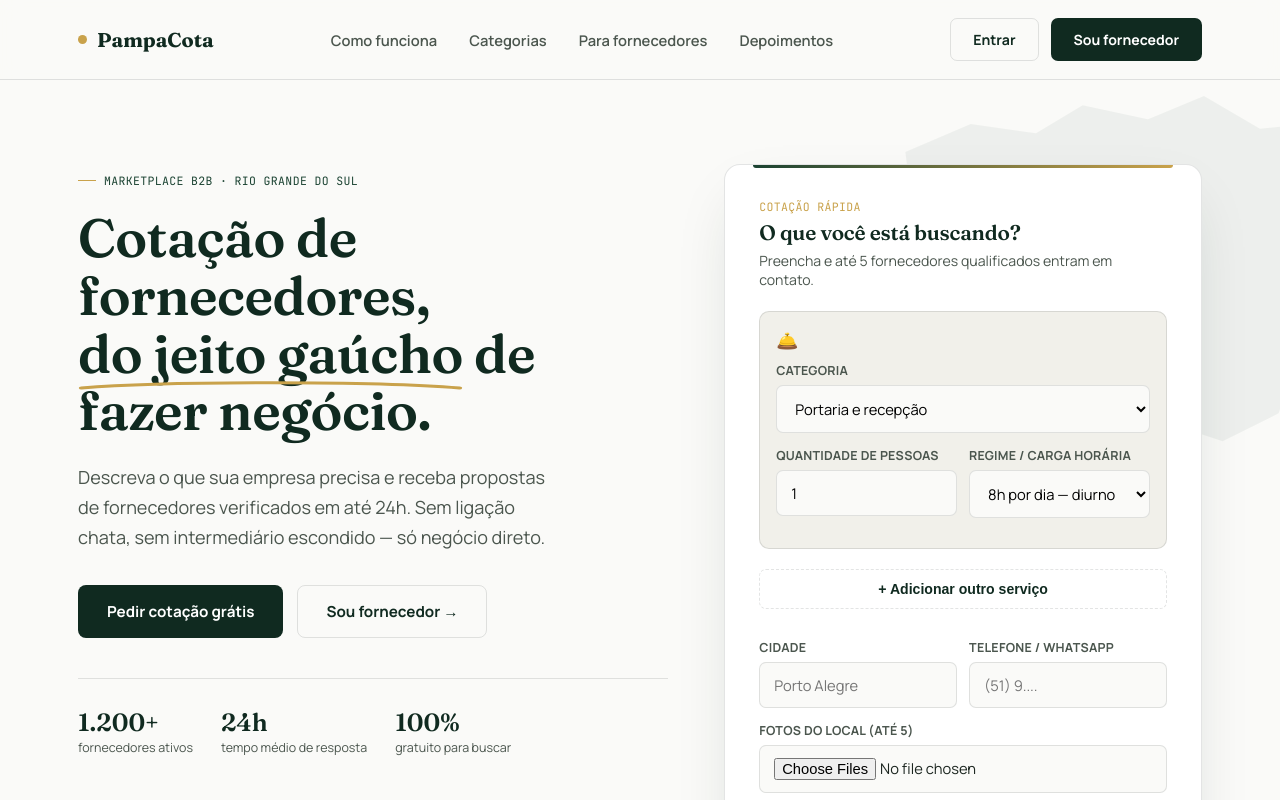
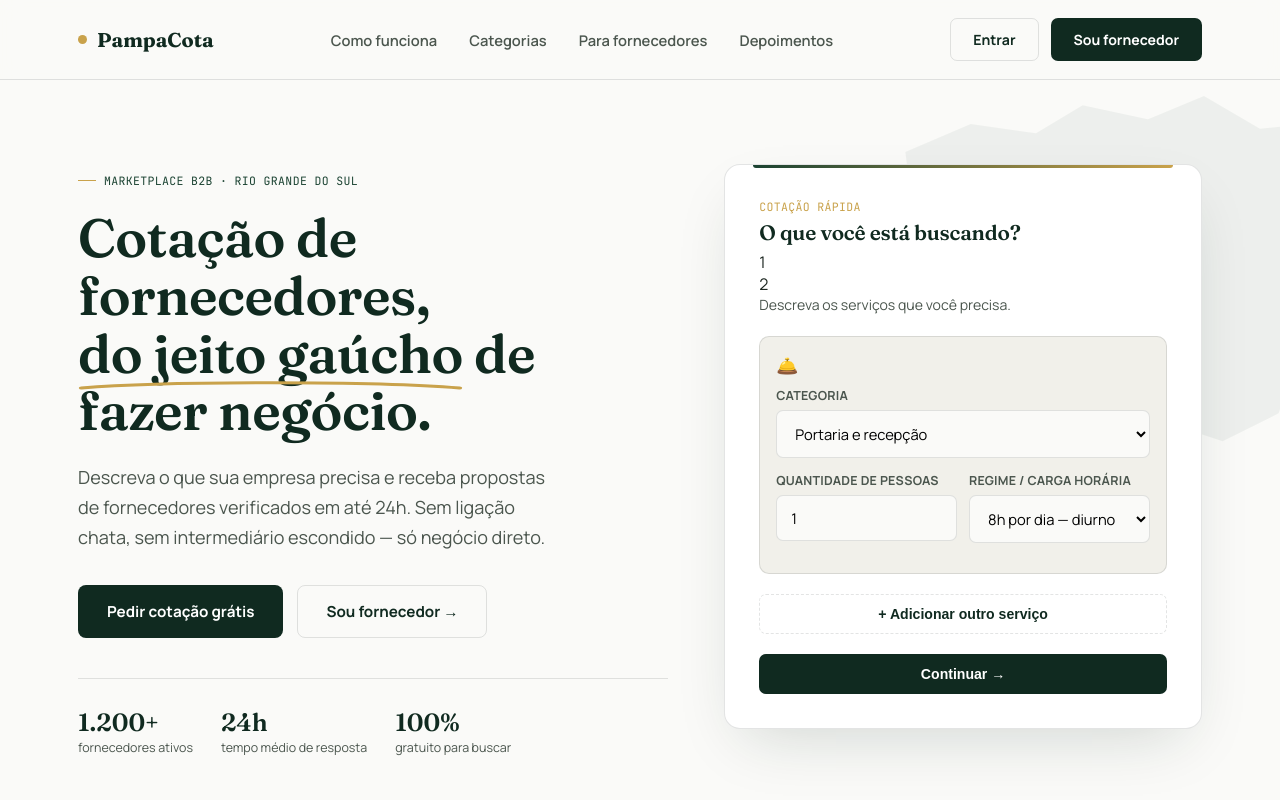
Before and after one commit to andersonveloso0503-cmyk/pampacota, a React (Vite) app in the folder pampacota-app/: page / in a window 1280 px wide. Shown: the top 800 px of the page. Built offline with nearby package versions, Linux system fonts and the light colour scheme.

Commit message:
Add files via upload

```diff
--- a/pampacota-app/src/pages/Home.jsx
+++ b/pampacota-app/src/pages/Home.jsx
@@ -15,6 +15,7 @@
 }
 
 export default function Home() {
+  const [etapaCotacao, setEtapaCotacao] = useState(1);
   const [itens, setItens] = useState([novoItem()]);
   const [dadosContato, setDadosContato] = useState({ cidade: "", telefone: "", descricao: "" });
   const [fotos, setFotos] = useState([]);
@@ -43,6 +44,18 @@
     setFotos(arquivos);
   }
 
+  function irParaContato() {
+    setEtapaCotacao(2);
+    setStatus("idle");
+    setErrorMsg("");
+  }
+
+  function voltarParaItens() {
+    setEtapaCotacao(1);
+    setStatus("idle");
+    setErrorMsg("");
+  }
+
   async function handleSubmit(e) {
     e.preventDefault();
     if (!dadosContato.cidade.trim() || !dadosContato.telefone.trim()) {
@@ -66,6 +79,7 @@
       setItens([novoItem()]);
       setDadosContato({ cidade: "", telefone: "", descricao: "" });
       setFotos([]);
+      setEtapaCotacao(1);
     } catch (err) {
       console.error(err);
       setStatus("error");
@@ -128,9 +142,12 @@
           <form className="quote-card" id="cotacao" onSubmit={handleSubmit}>
             <span className="mono">Cotação rápida</span>
             <h3>O que você está buscando?</h3>
-            <p className="sub">
-              Preencha e até 5 fornecedores qualificados entram em contato.
-            </p>
+
+            <div className="quote-steps">
+              <div className={`quote-step-dot ${etapaCotacao >= 1 ? "ativa" : ""}`}>1</div>
+              <div className="quote-step-linha" />
+              <div className={`quote-step-dot ${etapaCotacao >= 2 ? "ativa" : ""}`}>2</div>
+            </div>
 
             {status === "ok" && (
               <div className="form-msg-ok">
@@ -152,6 +169,10 @@
               <div className="form-msg-error">{errorMsg}</div>
             )}
 
+            {etapaCotacao === 1 && (
+              <>
+                <p className="sub">Descreva os serviços que você precisa.</p>
+
                 {itens.map((item, i) => (
                   <ItemCotacaoForm
                     key={i}
@@ -166,7 +187,17 @@
                   + Adicionar outro serviço
                 </button>
 
-            <div className="field-row" style={{ marginTop: 16 }}>
+                <button type="button" className="btn btn-primary" style={{ width: "100%", marginTop: 6 }} onClick={irParaContato}>
+                  Continuar →
+                </button>
+              </>
+            )}
+
+            {etapaCotacao === 2 && (
+              <>
+                <p className="sub">Agora seus dados de contato e do local.</p>
+
+                <div className="field-row">
                   <div className="field">
                     <label>Cidade</label>
                     <input
@@ -204,12 +235,20 @@
                     onChange={(e) => updateContato("descricao", e.target.value)}
                   />
                 </div>
-            <button className="btn btn-primary" disabled={status === "loading"}>
+
+                <div style={{ display: "flex", gap: 10 }}>
+                  <button type="button" className="btn btn-ghost" style={{ flex: 1 }} onClick={voltarParaItens}>
+                    ← Voltar
+                  </button>
+                  <button className="btn btn-primary" style={{ flex: 2 }} disabled={status === "loading"}>
                     {status === "loading" ? "Enviando..." : "Receber propostas →"}
                   </button>
+                </div>
                 <p className="fine">
                   Ao continuar você concorda com nossos termos de uso.
                 </p>
+              </>
+            )}
           </form>
         </div>
       </section>
```
Lines whose indentation alone changed are shown as unchanged.
